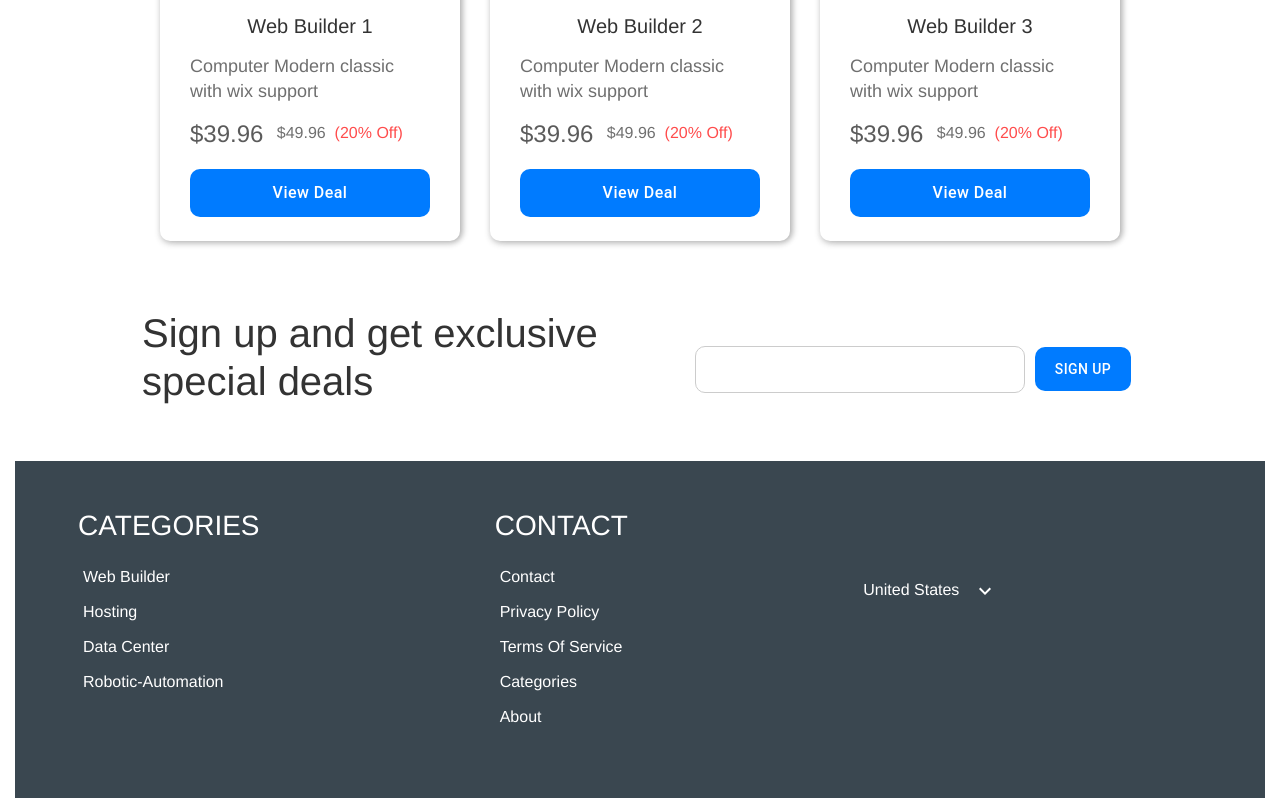
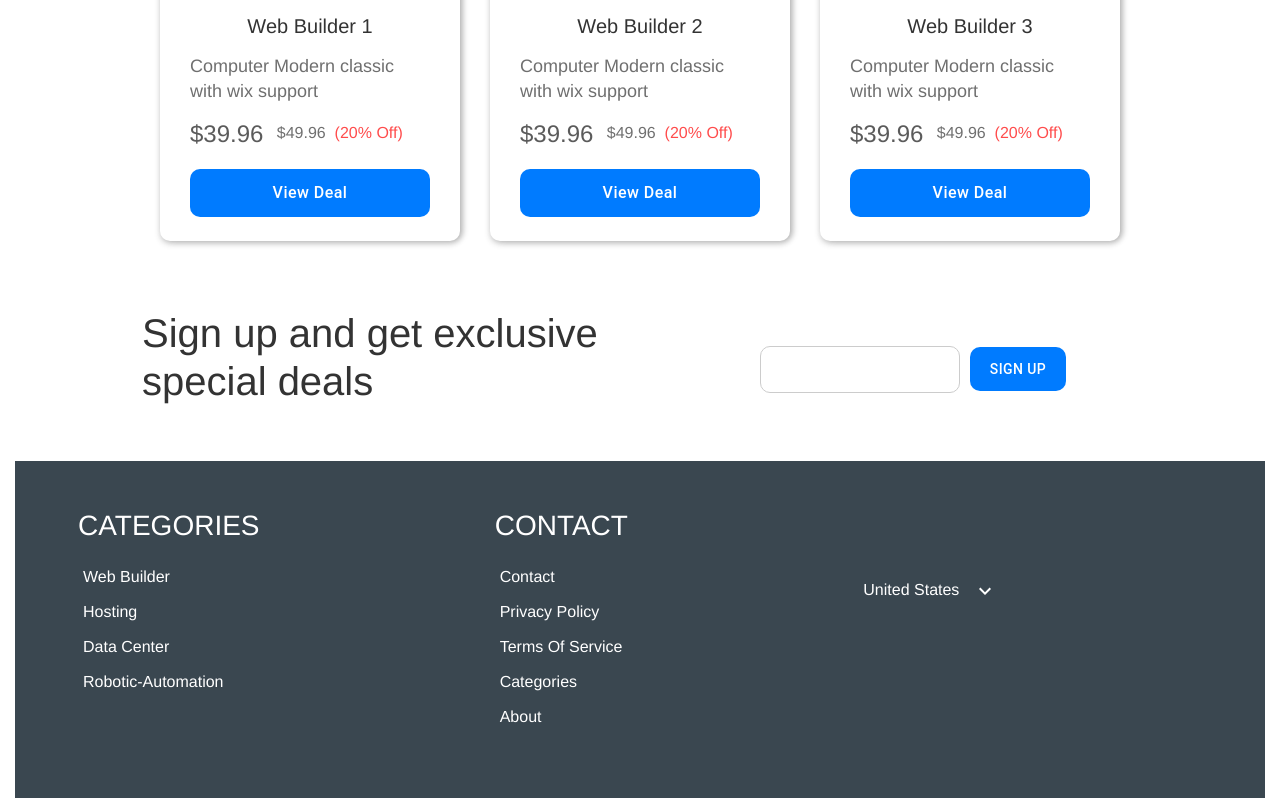
Before and after one commit to harshpa324/ReactJS-Assignment, a React (Create React App) app: page / in a window 1280 px wide. Shown: the part 2383-3181 px from the top of the page. Built offline with nearby package versions, Linux system fonts and the light colour scheme.

Commit message:
response update

```diff
--- a/src/Deals/style.css
+++ b/src/Deals/style.css
@@ -80,8 +80,7 @@
 }
 
 .signup input {
-    width: calc(100% - 120px);
-    max-width: 400px;
+    width: full;
     padding: 10px;
     border-radius: 10px;
     border: 1px solid #ccc;
```
